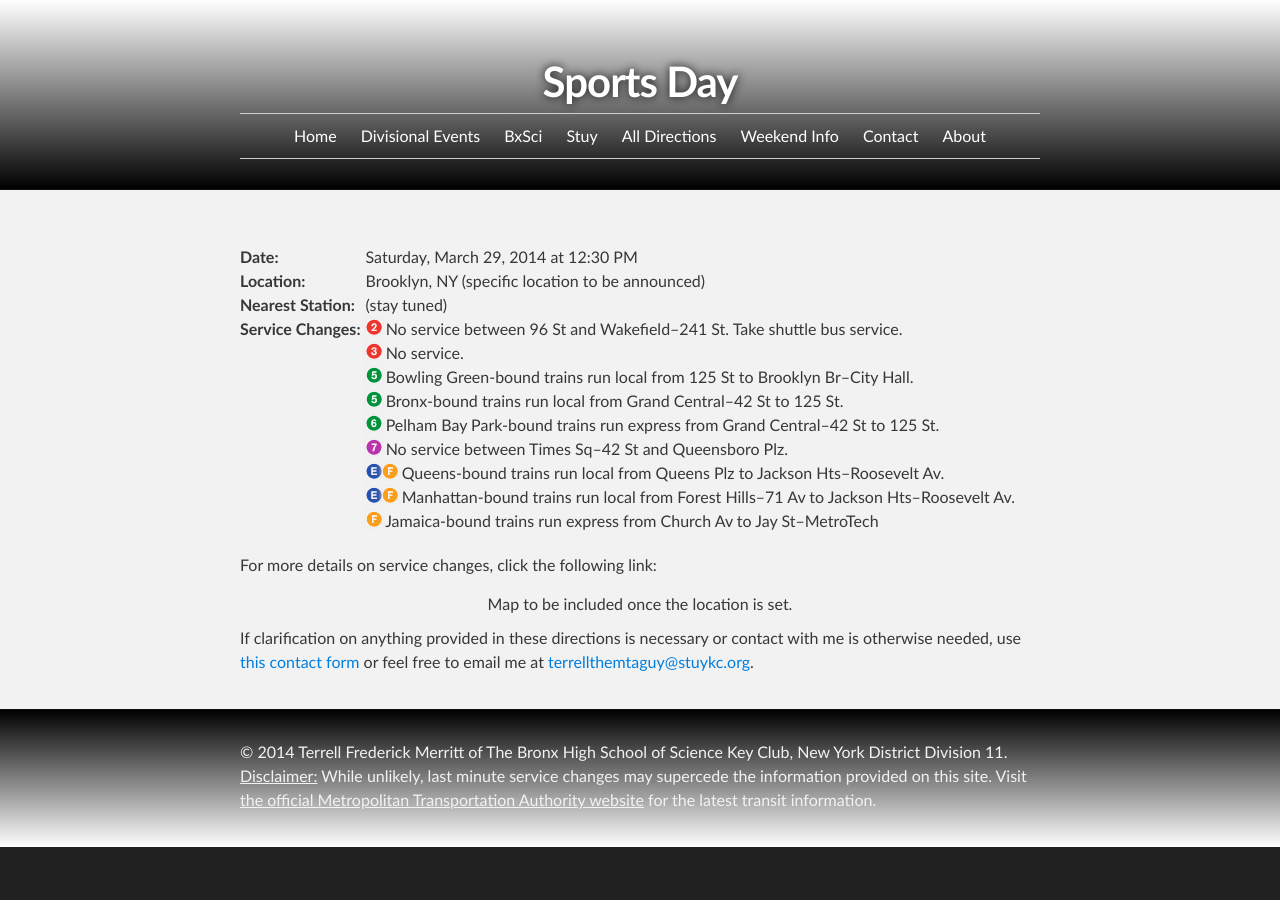
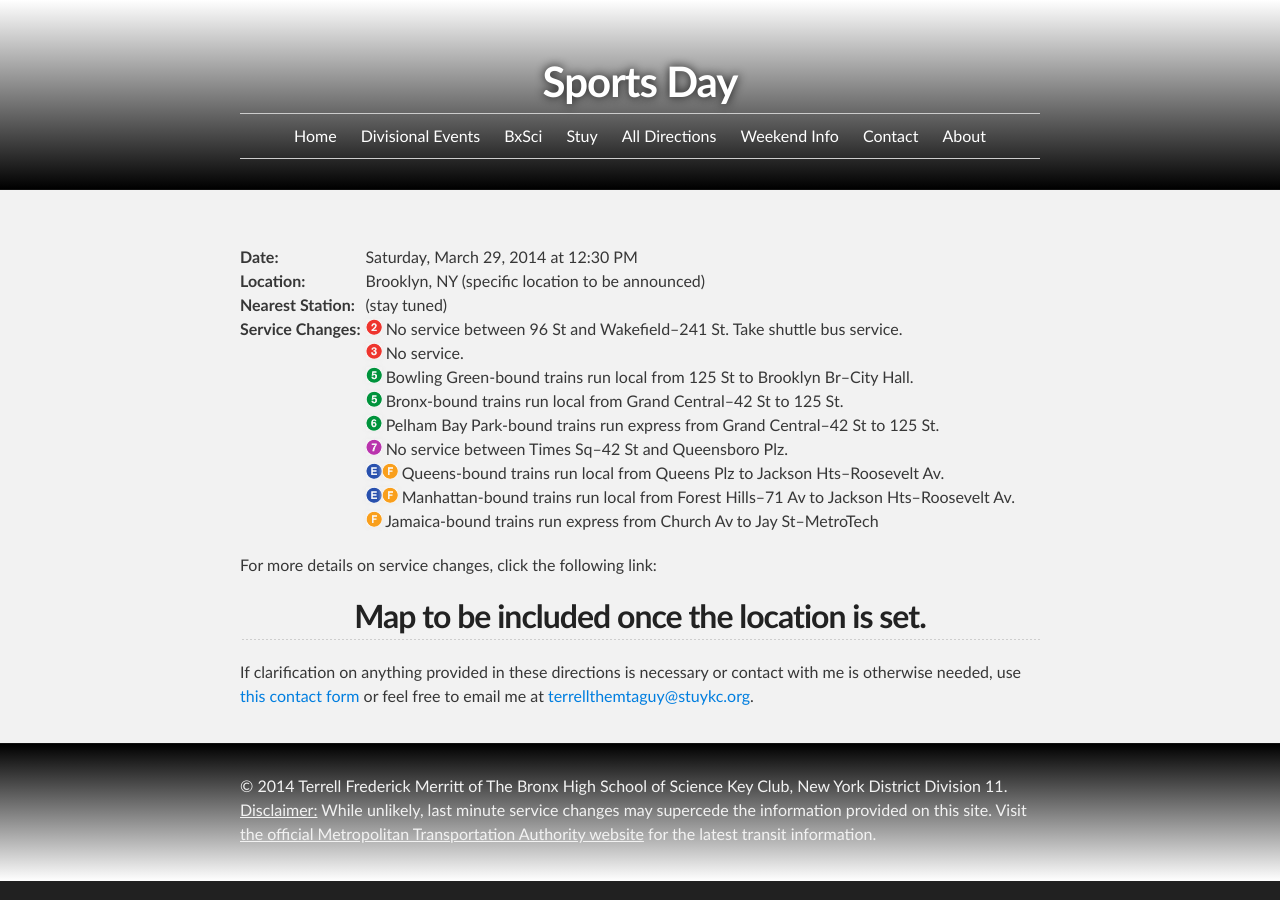
Before and after one commit to d11directions/d11directions.github.io, a Jekyll site: the page built from _posts/2014-03-29-Sports_Day.html, in a window 1280 px wide. Built offline with Jekyll 4.4.1, drawn with Linux system fonts in a browser that asks for light colours.

```diff
--- a/_posts/2014-03-29-Sports_Day.html
+++ b/_posts/2014-03-29-Sports_Day.html
@@ -20,5 +20,5 @@ changes-brief:
 changes-link: 03/29/2014
 ---
 <center>
-Map to be included once the location is set.
+<h2>Map to be included once the location is set.</h2>
 </center>
```
